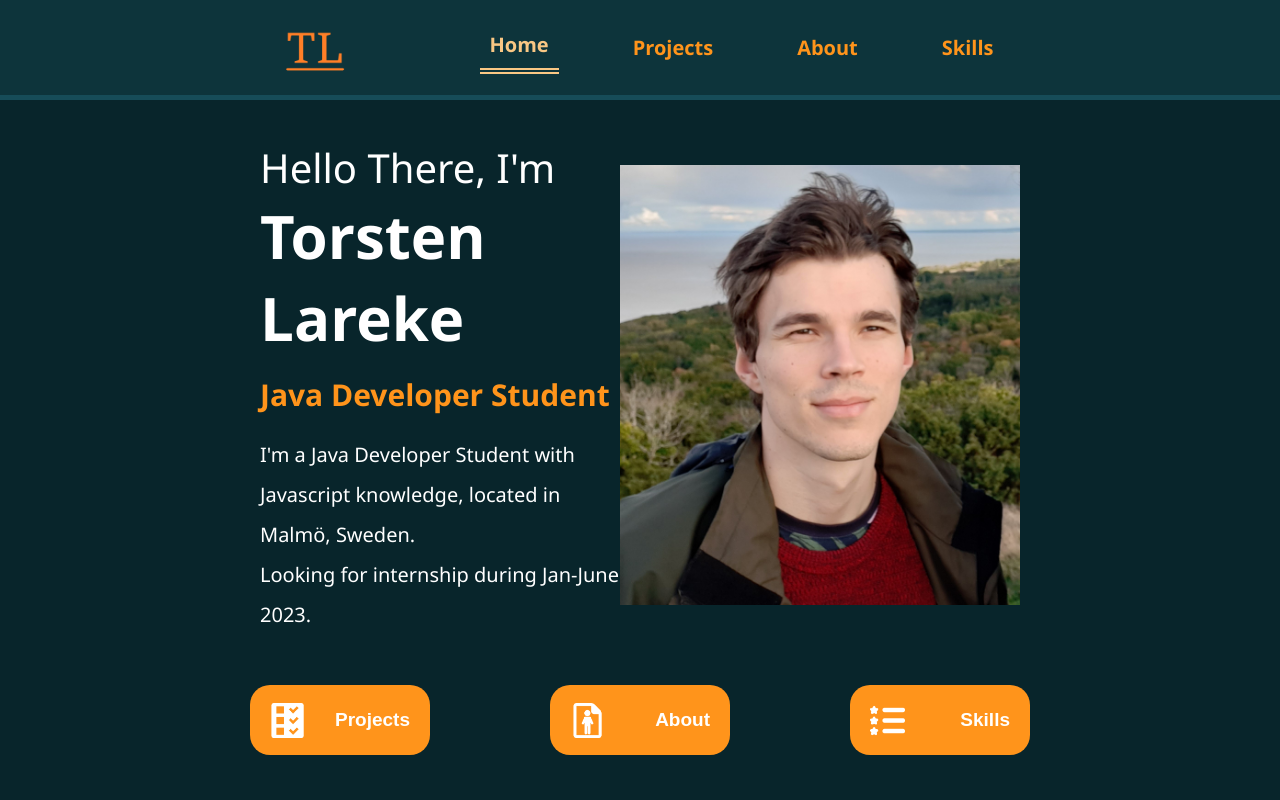
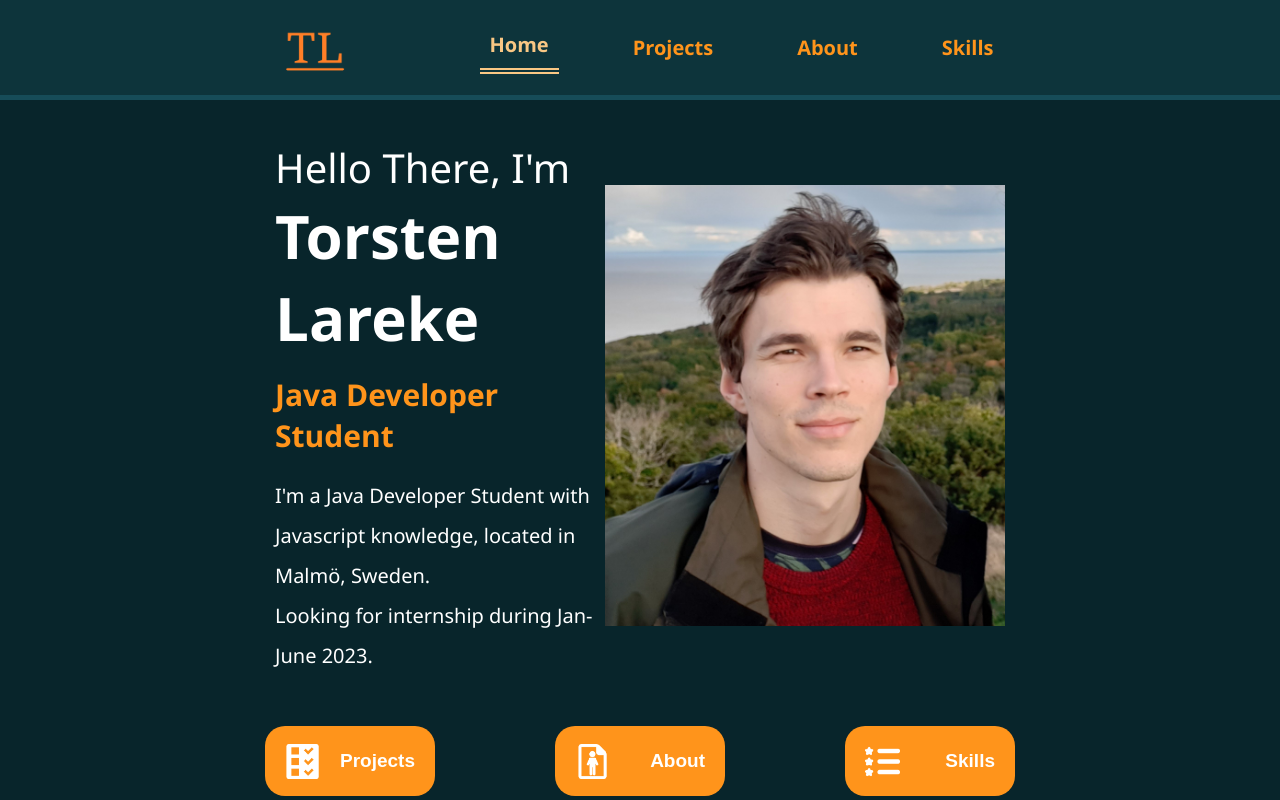
Before and after one commit to SirSalsa/portfolio-old, a React (Vite) app: page / in a window 1280 px wide. Shown: the top 800 px of the page. Built offline with nearby package versions, Linux system fonts and the light colour scheme.

Commit message:
Update style.scss

```diff
--- a/src/style/style.scss
+++ b/src/style/style.scss
@@ -156,7 +156,7 @@ main {
     color: white;
     padding: 15px;
     margin: 10px;
-    width: 180px;
+    width: 170px;
     height: 70px;
     border-radius: 20px;
 }
```
